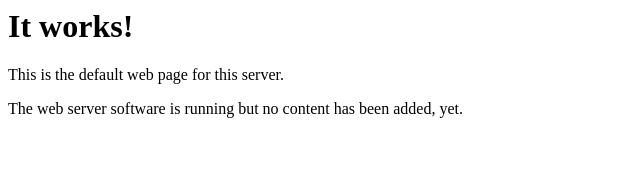
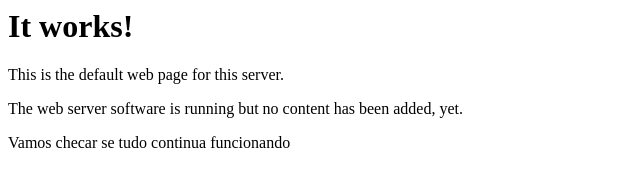
Before and after one commit to rborges01/apache, a plain HTML site: page index.html in a window 1280 px wide. Shown: the whole page, without its empty margins (0-640 px from the left). Drawn offline with Linux system fonts and the light colour scheme.

Commit message:
outra alteracao realizada com sucesso

```diff
--- a/index.html
+++ b/index.html
@@ -1,4 +1,5 @@
 <html><body><h1>It works!</h1>
 <p>This is the default web page for this server.</p>
 <p>The web server software is running but no content has been added, yet.</p>
+<p>Vamos checar se tudo continua funcionando</p>
 </body></html>
```
